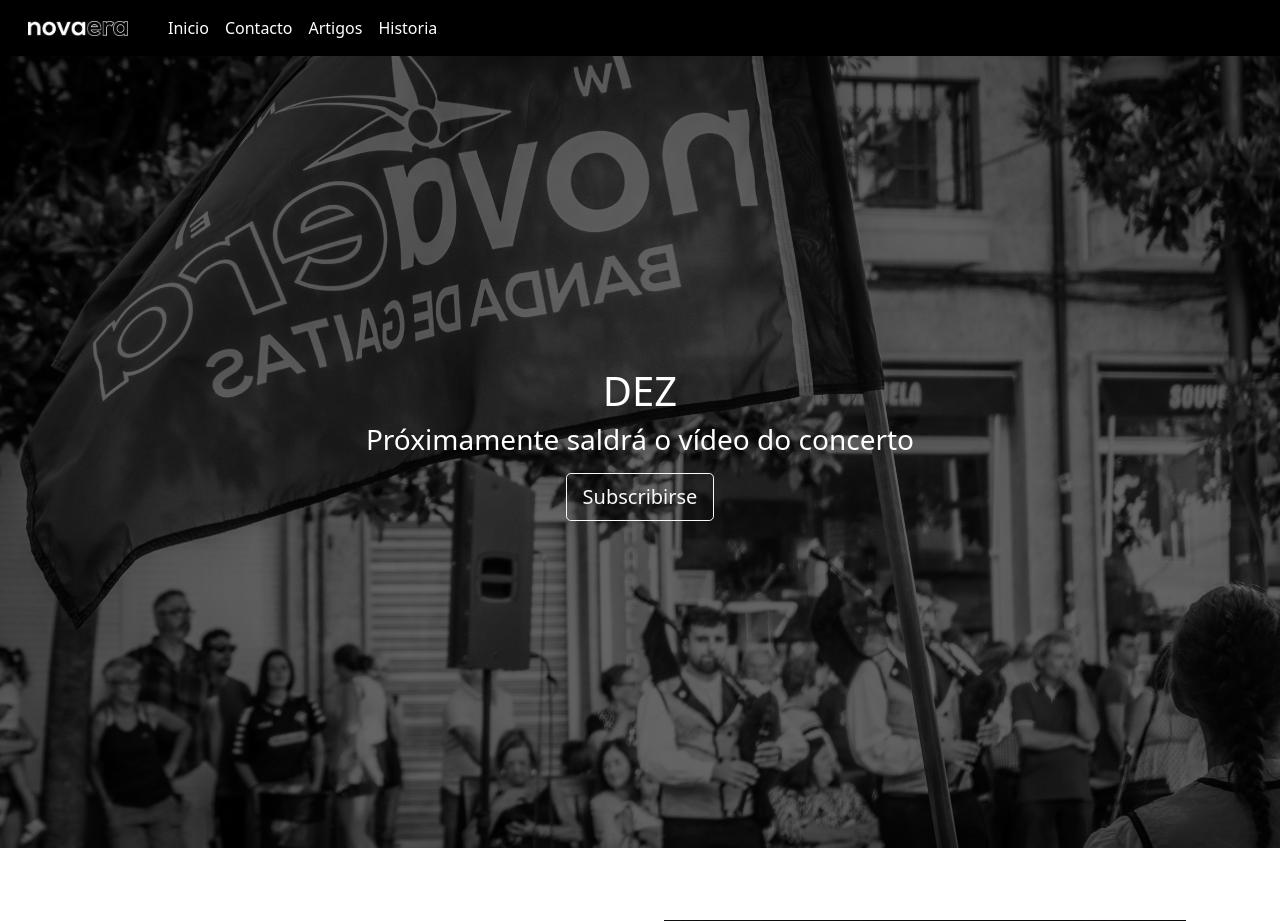
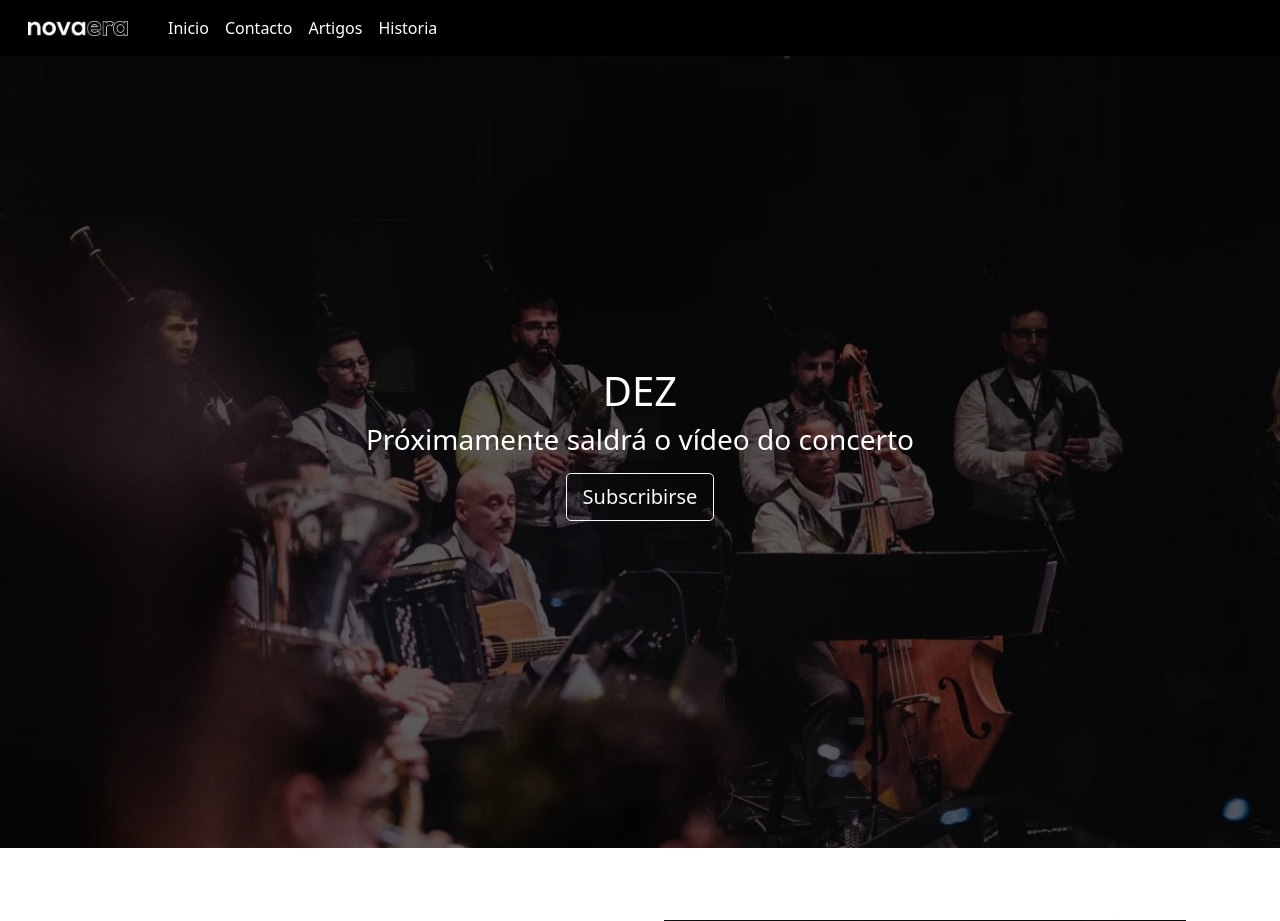
Before and after one commit to paquinho89/novaera, a Django app: page / in a window 1280 px wide. Shown: the top 921 px of the page. Run offline with Django 3.2, Linux system fonts and the light colour scheme; parts of the project's set-up code (start-up, migrations or seed data) failed here and were passed over; some libraries are stand-ins or nearby versions.

Commit message:
actualizacion_historia_banda

```diff
--- a/NovaEra/templates/home_page.html
+++ b/NovaEra/templates/home_page.html
@@ -27,7 +27,7 @@
       /* Carousel styling */
       .carousel-item {
         height: 100vh;
-        background-image: url('{% static "home_page_nova.jpg" %}');
+        background-image: url('{% static "dez_home_page.jpg" %}');
         background-repeat: no-repeat;
         background-size: cover;
         background-position: center center;
@@ -54,7 +54,7 @@
       <!-- Inner -->
       <div class="carousel-inner">
         <!-- Single item -->
-        <div class="carousel-item active mt-5">
+        <div class="carousel-item active mt-5" >
           <div class="mask" style="background-color: rgba(0, 0, 0, 0.6); width: 100%;">
             <div class="d-flex justify-content-center align-items-center h-100">
               <div class="text-white text-center">
```
